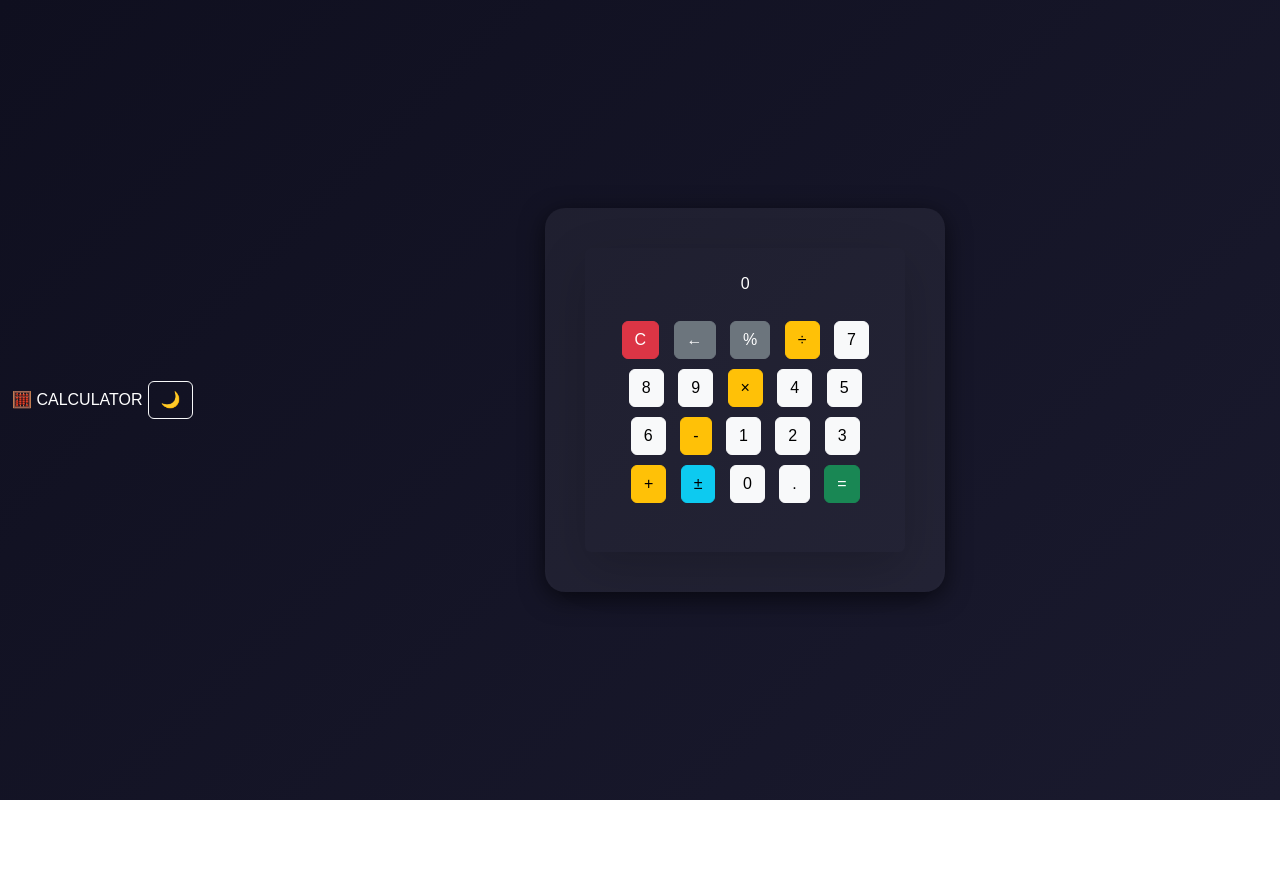
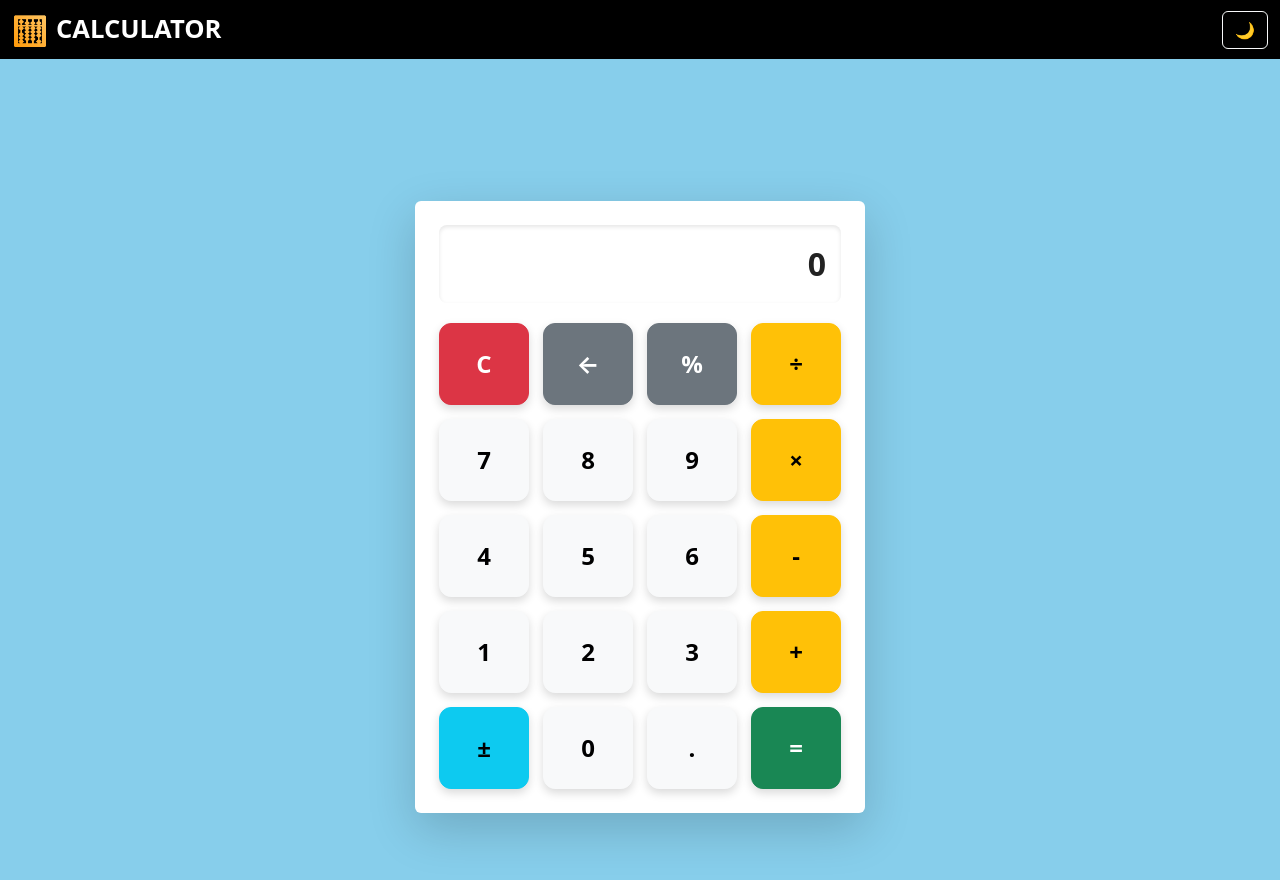
Before and after one commit to anjali-799-path/SCT_WD_2, a plain HTML site: page index.html in a window 1280 px wide. Before the commit the page ends 800 px from the top, so only its background shows below. Drawn offline with nearby package versions, Linux system fonts and the light colour scheme.

Commit message:
Update style.css

```diff
--- a/style.css
+++ b/style.css
@@ -1,96 +1,107 @@
-/* General Page Style */
+:root {
+  --bg-color: #87CEEB; /* Light mode sky blue */
+  --text-color: #222;
+  --nav-bg: #000000;   /* Navbar black */
+  --display-bg: #fff;
+}
+
 body {
-  margin: 0;
-  font-family: "Poppins", sans-serif;
-  background: linear-gradient(135deg, #0f0f1f, #1a1a2e);
-  color: #fff;
+  background: var(--bg-color);
+  color: var(--text-color);
+  min-height: 100vh;
+}
+
+/* Dark mode */
+body.dark {
+  --bg-color: #121212;
+  --text-color: #f4f4f9;
+  --nav-bg: #000000;
+  --display-bg: #1f1f1f;
+}
+
+/* Navbar */
+.navbar {
+  background: var(--nav-bg) !important;
+}
+
+/* Logo */
+.logo {
+  font-size: 1.6rem;
+  font-weight: 700;
+  display: flex;
+  align-items: center;
+  gap: 8px;
+  color: white;
+  text-transform: uppercase;
+}
+
+.logo .icon {
+  font-size: 1.8rem;
+  background: linear-gradient(45deg, #ff9500, #ffcc70);
+  -webkit-background-clip: text;
+  -webkit-text-fill-color: transparent;
+}
+
+/* Display */
+.display {
+  background: var(--display-bg);
+  border-radius: 8px;
+  padding: 15px;
+  text-align: right;
+  box-shadow: inset 0 2px 4px rgba(0,0,0,0.1);
+  min-height: 70px;
+  display: flex;
+  flex-direction: column;
+  justify-content: space-between;
+}
+
+.display .expression {
+  font-size: 1rem;
+  color: gray;
+}
+
+.display .current {
+  font-size: 2rem;
+  font-weight: bold;
+}
+
+/* Buttons Grid */
+.buttons {
+  display: grid;
+  grid-template-columns: repeat(4, 1fr);
+  gap: 14px;
+  margin-top: 20px;
+}
+.buttons button {
+  font-size: 1.5rem;
+  font-weight: bold;
+  padding: 22px;
+  border-radius: 12px;
+  box-shadow: 0 4px 10px rgba(0,0,0,0.15);
+  transition: transform 0.1s ease-in-out, box-shadow 0.2s;
+}
+
+/* Press effect */
+.buttons button:active {
+  transform: scale(0.95);
+  box-shadow: 0 2px 4px rgba(0,0,0,0.2);
+}
+
+
+
+/* Calculator Box */
+#calculator {
+  width: 450px;                 /* fixed width, broad look */
+  background: var(--display-bg);
+  border-radius: 16px;
+  box-shadow: 0 6px 20px rgba(0,0,0,0.25);
+  position: relative;
+}
+
+/* Centering the calculator in screen */
+.container {
+  min-height: 100vh;            /* full height */
   display: flex;
   justify-content: center;
   align-items: center;
-  height: 100vh;
 }
-
-/* Container */
-.container {
-  text-align: center;
-  background: rgba(255, 255, 255, 0.05);
-  padding: 40px;
-  border-radius: 20px;
-  box-shadow: 0 6px 25px rgba(0, 0, 0, 0.6);
-  max-width: 400px;
-  width: 90%;
-  animation: fadeIn 1s ease-in-out;
-}
-
-/* Title */
-h1 {
-  color: #00d4ff;
-  margin-bottom: 20px;
-}
-
-/* Stopwatch Display */
-#display {
-  font-size: 3rem;
-  font-weight: bold;
-  margin: 20px 0;
-  padding: 15px;
-  border-radius: 10px;
-  background: rgba(0, 212, 255, 0.1);
-  box-shadow: inset 0 0 15px rgba(0, 212, 255, 0.4);
-}
-
-/* Buttons */
-.buttons {
-  margin: 20px 0;
-}
-
-button {
-  background: #00d4ff;
-  border: none;
-  color: #fff;
-  font-size: 16px;
-  font-weight: 600;
-  padding: 12px 20px;
-  margin: 5px;
-  border-radius: 30px;
-  cursor: pointer;
-  transition: 0.3s;
-}
-
-button:hover {
-  background: #00aacc;
-  transform: translateY(-2px);
-}
-
-button:active {
-  transform: scale(0.95);
-}
-
-/* Lap Times */
-h2 {
-  color: #00d4ff;
-  margin-top: 30px;
-}
-
-#laps {
-  list-style: none;
-  padding: 0;
-  margin: 0;
-  max-height: 150px;
-  overflow-y: auto;
-}
-
-#laps li {
-  background: rgba(255, 255, 255, 0.08);
-  margin: 8px 0;
-  padding: 10px;
-  border-radius: 10px;
-  font-weight: 500;
-  box-shadow: 0 3px 8px rgba(0,0,0,0.4);
-}
-
-/* Animations */
-@keyframes fadeIn {
-  from { opacity: 0; transform: translateY(-20px); }
-  to { opacity: 1; transform: translateY(0); }
-}
```
